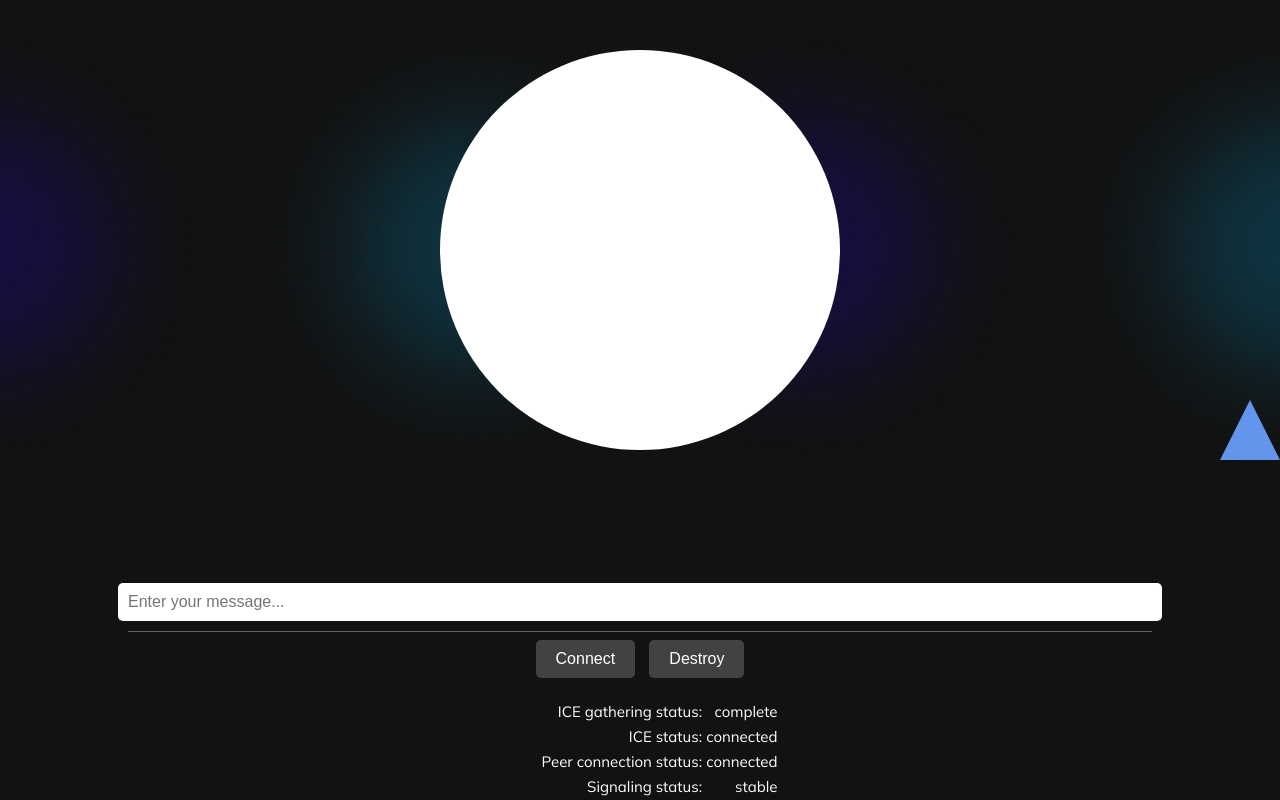
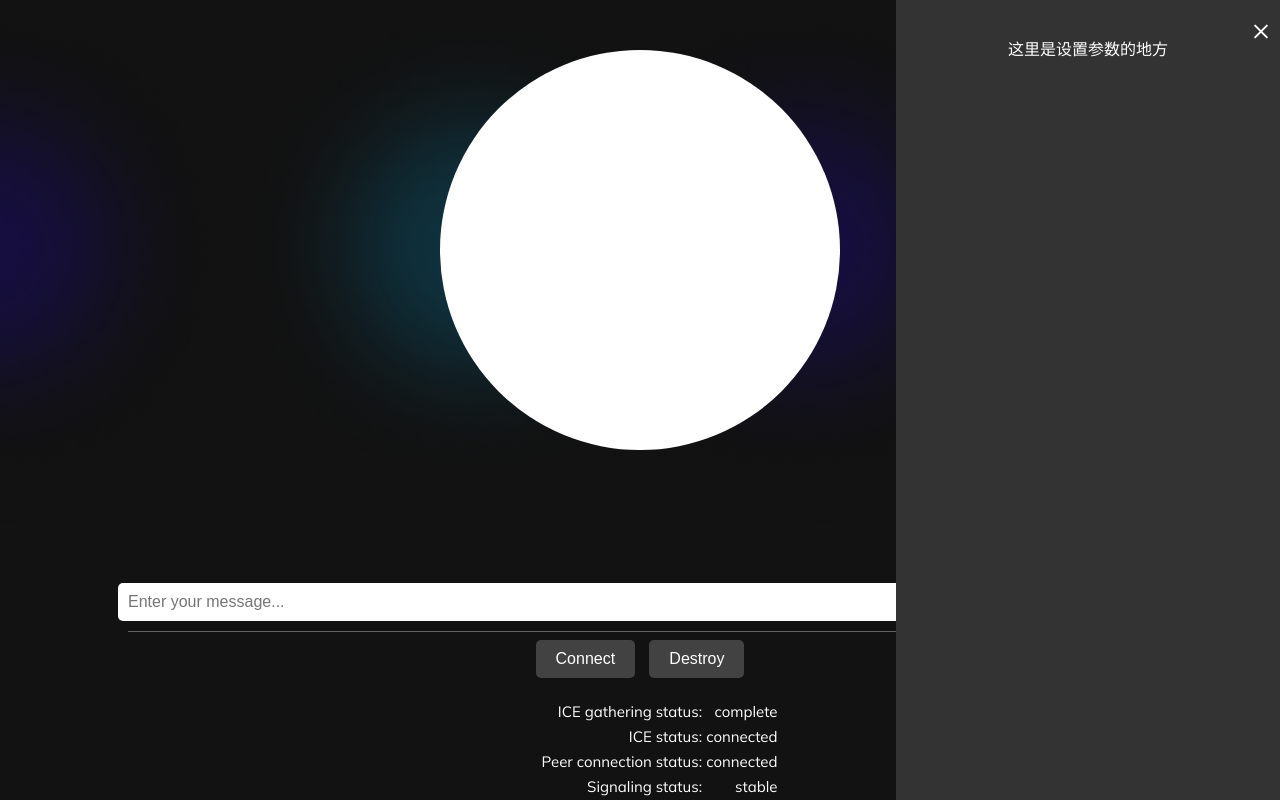
Before and after one commit to flamebobo/PCCW_digital_human, a website with bundled scripts: page index.html in a window 1280 px wide. Both pictures are taken after a click on the element 1250 px from the left and 430 px from the top of the page. Built offline with nearby package versions, Linux system fonts and the light colour scheme.

Commit message:
添加侧边抽屉样式，及代码注释

```diff
--- a/index.html
+++ b/index.html
@@ -75,10 +75,17 @@
       height: 100%;
     }
 
-    #content {
+    .main-content {
+      transition: margin-right 0.3s;
+      width: 100%;
       min-height: 100%;
       display: flex;
       flex-direction: column;
+    }
+
+    /* 打开抽屉时主内容区域样式 */
+    .main-content.reduce {
+      margin-right: 30vw; /* 抽屉打开时减少的宽度 */
     }
 
     /*#buttons {*/
@@ -201,41 +208,51 @@
       margin-bottom: 10px;
       clear: both;
     }
-    /* 三角形按钮样式 */
-    #triangle-button {
-      width: 0;
-      height: 0;
-      border-left: 30px solid transparent;
-      border-right: 30px solid transparent;
-      border-bottom: 60px solid cornflowerblue;
+
+    /* 抽屉按钮样式 */
+    .sidebar-toggle {
+      width: 30px;
+      height: 30px;
+      background-color: #333;
       position: fixed;
       right: 0;
       top: 50%;
       cursor: pointer;
+      /* 使用伪元素创建三角形箭头 */
+      clip-path: polygon(100% 50%, 0 0, 0 100%);
     }
 
-    /* 抽屉页面样式 */
-    #drawer {
-      width: 250px;
+    /* 侧边栏抽屉样式 */
+    .sidebar {
+      width: 30vw; /* 抽屉宽度为30%的视口宽度 */
       height: 100%;
       background-color: #333;
       position: fixed;
       top: 0;
-      right: -250px; /* 初始时隐藏 */
+      right: -30vw; /* 开始时隐藏在视图外 */
       transition: right 0.3s;
+      z-index: 1000;
     }
 
-    /* 抽屉内容样式 */
-    #drawer-content {
+    .sidebar-content {
       padding: 20px;
       color: white;
     }
+
+    .close-sidebar {
+      position: absolute;
+      top: 10px;
+      right: 10px;
+      cursor: pointer;
+      font-size: 30px;
+    }
+
 
   </style>
 </head>
 
 <body>
-  <div id="content">
+  <div id="main-content" class="main-content">
     <div id="video-wrapper">
       <div>
         <video id="talk-video" width=400 height=400 autoplay></video>
@@ -276,16 +293,20 @@
         </tr>
       </table>
     </div>
-    <!-- 三角形按钮 -->
-    <div id="triangle-button"></div>
-    <!-- 抽屉页面 -->
-    <div id="drawer">
-      <!-- 抽屉内容 -->
-      <div id="drawer-content">
-        <!-- 在这里添加设置参数的表单或其他元素 -->
-        <p>这里是设置参数的地方</p>
-      </div>
   </div>
+
+  <!-- 侧边栏抽屉按钮 -->
+  <div id="sidebar-toggle" class="sidebar-toggle"></div>
+  <!-- 侧边栏抽屉内容 -->
+  <div id="sidebar" class="sidebar">
+    <div class="sidebar-content">
+      <!-- 在这里放置您的设置参数内容 -->
+      <p>这里是设置参数的地方</p>
+      <!-- 关闭按钮 -->
+      <div id="close-sidebar" class="close-sidebar">&times;</div>
+    </div>
+  </div>
+
   <script type="module" src="./index.js"></script>
 </body>
 </html>
--- a/streaming-client-api.js
+++ b/streaming-client-api.js
@@ -1,17 +1,20 @@
 //Edit by Fang Wang on Oct 17 2023
 'use strict';
 
+// 导入API配置，这应该包含API的URL和Key。
 import DID_API from './api.json' assert { type: 'json' };
 if (DID_API.key == '🤫') alert('Please put your api key inside ./api.json and restart..')
 
+// 兼容不同浏览器的RTCPeerConnection构造函数。
 const RTCPeerConnection = (window.RTCPeerConnection || window.webkitRTCPeerConnection || window.mozRTCPeerConnection).bind(window);
 
+// 定义全局变量
 let peerConnection;
 let streamId;
 let sessionId;
 let sessionClientAnswer;
 
-
+// 获取DOM元素
 const talkVideo = document.getElementById('talk-video');
 talkVideo.setAttribute('playsinline', '');
 const peerStatusLabel = document.getElementById('peer-status-label');
@@ -19,15 +22,18 @@ const iceStatusLabel = document.getElementById('ice-status-label');
 const iceGatheringStatusLabel = document.getElementById('ice-gathering-status-label');
 const signalingStatusLabel = document.getElementById('signaling-status-label');
 
+// 连接按钮点击事件处理函数
 const connectButton = document.getElementById('connect-button');
 connectButton.onclick = async () => {
+  // 如果已经连接，则不执行任何操作。
   if (peerConnection && peerConnection.connectionState === 'connected') {
     return;
   }
-
+  // 停止所有流并关闭现有的peer连接。
   stopAllStreams();
   closePC();
 
+  // 创建新的会话并获取流ID、offer、ICE服务器和会话ID。
   const sessionResponse = await fetch(`${DID_API.url}/talks/streams`, {
     method: 'POST',
     headers: {'Authorization': `Basic ${DID_API.key}`, 'Content-Type': 'application/json'},
@@ -58,15 +64,23 @@ connectButton.onclick = async () => {
     });
 };
 
-document.getElementById("triangle-button").addEventListener("click", function() {
-  var drawer = document.getElementById("drawer");
-  if (drawer.style.right === "-250px") {
-    drawer.style.right = "0";
-  } else {
-    drawer.style.right = "-250px";
-  }
+// 侧边栏开关事件监听
+document.getElementById("sidebar-toggle").addEventListener("click", function() {
+  document.getElementById("sidebar").style.right = "0";
+  document.getElementById("main-content").classList.add("reduce");
 });
+
+// 关闭侧边栏事件监听
+document.getElementById("close-sidebar").addEventListener("click", function() {
+  document.getElementById("sidebar").style.right = "-30vw";
+  document.getElementById("main-content").classList.remove("reduce");
+});
+
+
+
+// 用户输入处理，监听回车键
 document.getElementById('user-input-field').addEventListener('keypress', async function (e) {
+  // 如果按下回车键，则发送消息并请求GPT-3生成回应
   if (e.key === 'Enter') {
     var input = this.value;
     if (input.trim() !== '') {
@@ -85,11 +99,10 @@ document.getElementById('user-input-field').addEventListener('keypress', async f
 });
 
 
-// const talkButton = document.getElementById('talk-button');
-
 // 假设有一个全局变量来保存对话历史
 let conversationHistory = '';
 
+// 生成聊天回应的函数
 async function generateChatResponse(userInput) {
   const apiUrl = 'https://api.openai.com/v1/engines/text-davinci-003/completions';
   const apiKey = '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'; // 请确保使用自己的 API 密钥，并且不要公开暴露
@@ -141,56 +154,11 @@ async function generateChatResponse(userInput) {
 }
 
 
-talkButton.onclick = async () => {
-  if (peerConnection?.signalingState === 'stable' || peerConnection?.iceConnectionState === 'connected') {
-    // Get the user input from the text input field
-    const userInput = document.getElementById('user-input-field').value;
-
-    // Use OpenAI's GPT-3 to generate a response
-    const chatResponse = await generateChatResponse(userInput);
-
-    // const talkResponse = await fetch(`${DID_API.url}/talks/streams/${streamId}`, {
-    //   method: 'POST',
-    //   headers: { Authorization: `Basic ${DID_API.key}`, 'Content-Type': 'application/json' },
-    //   body: JSON.stringify({
-    //     script: {
-    //       type: 'text',
-    //       subtitles: 'false',
-    //       provider: { type: 'microsoft', voice_id: 'zh-cn-XiaomoNeural' },
-    //       ssml: true,
-    //       input: chatResponse, // Use the GPT-3 response as the input value
-    //     },
-    //     config: {
-    //       fluent: true,
-    //       pad_audio: 0,
-    //       driver_expressions: {
-    //         expressions: [{ expression: 'neutral', start_frame: 0, intensity: 0 }],
-    //         transition_frames: 0,
-    //       },
-    //       align_driver: true,
-    //       align_expand_factor: 0,
-    //       auto_match: true,
-    //       motion_factor: 0,
-    //       normalization_factor: 0,
-    //       sharpen: true,
-    //       stitch: true,
-    //       result_format: 'mp4',
-    //     },
-    //     'driver_url': 'bank://lively/',
-    //     'config': {
-    //       'stitch': true,
-    //     },
-    //     'session_id': sessionId,
-    //   }),
-    // });
-  }
-};
-
-
 // //################################
-
+// 销毁按钮点击事件处理函数
 const destroyButton = document.getElementById('destroy-button');
 destroyButton.onclick = async () => {
+  // 发送请求删除会话和关闭peer connection
   await fetch(`${DID_API.url}/talks/streams/${streamId}`,
     {
       method: 'DELETE',
@@ -201,6 +169,8 @@ destroyButton.onclick = async () => {
   stopAllStreams();
   closePC();
 };
+
+// 如果peer connection状态是稳定的或已连接，则使用GPT-3生成回应
 async function getMessageFromGPT(userInput) {
   if (peerConnection?.signalingState === 'stable' || peerConnection?.iceConnectionState === 'connected') {
     // Get the user input from the text input field
@@ -267,19 +237,22 @@ async function getMessageFromGPT(userInput) {
         // bank://subtle	细微的动作|工作最多的面孔，彼此靠近在一个单一的图像
         // bank://stitch	最好的作品时 "stitch": true
         'driver_url': 'bank://lively/',
-        'config': {
-          'stitch': true,
-        },
         'session_id': sessionId,
       }),
     });
   }
 }
+
+// ICE收集状态变化的回调函数
 function onIceGatheringStateChange() {
+  // 更新状态显示
   iceGatheringStatusLabel.innerText = peerConnection.iceGatheringState;
   iceGatheringStatusLabel.className = 'iceGatheringState-' + peerConnection.iceGatheringState;
 }
+
+// ICE候选处理的回调函数
 function onIceCandidate(event) {
+  // 将ICE候选发送到服务器
   console.log('onIceCandidate', event);
   if (event.candidate) {
     const { candidate, sdpMid, sdpMLineIndex } = event.candidate;
@@ -292,7 +265,10 @@ function onIceCandidate(event) {
       });
   }
 }
+
+// ICE连接状态变化的回调函数
 function onIceConnectionStateChange() {
+  // 更新状态显示并处理失败或关闭的状态
   iceStatusLabel.innerText = peerConnection.iceConnectionState;
   iceStatusLabel.className = 'iceConnectionState-' + peerConnection.iceConnectionState;
   if (peerConnection.iceConnectionState === 'failed' || peerConnection.iceConnectionState === 'closed') {
@@ -300,21 +276,32 @@ function onIceConnectionStateChange() {
     closePC();
   }
 }
+
+// 连接状态变化的回调函数
 function onConnectionStateChange() {
+  // 更新状态显示
   // not supported in firefox
   peerStatusLabel.innerText = peerConnection.connectionState;
   peerStatusLabel.className = 'peerConnectionState-' + peerConnection.connectionState;
 }
+
+// 信号状态变化的回调函数
 function onSignalingStateChange() {
+  // 更新状态显示
   signalingStatusLabel.innerText = peerConnection.signalingState;
   signalingStatusLabel.className = 'signalingState-' + peerConnection.signalingState;
 }
+
+// Track事件的回调函数
 function onTrack(event) {
+  // 将接收到的流设置到video元素上
   const remoteStream = event.streams[0];
   setVideoElement(remoteStream);
 }
 
+// 创建peer connection并设置远程和本地描述
 async function createPeerConnection(offer, iceServers) {
+  // 创建peer connection，监听各种状态变化事件
   if (!peerConnection) {
     peerConnection = new RTCPeerConnection({iceServers});
     peerConnection.addEventListener('icegatheringstatechange', onIceGatheringStateChange, true);
@@ -337,7 +324,9 @@ async function createPeerConnection(offer, iceServers) {
   return sessionClientAnswer;
 }
 
+// 将流设置到video元素的函数
 function setVideoElement(stream) {
+  // 如果流存在，则设置到video元素上
   if (!stream) return;
   talkVideo.srcObject = stream;
 
@@ -347,7 +336,9 @@ function setVideoElement(stream) {
   }
 }
 
+// 停止所有流的函数
 function stopAllStreams() {
+  // 停止video元素的所有流
   if (talkVideo.srcObject) {
     console.log('stopping video streams');
     talkVideo.srcObject.getTracks().forEach(track => track.stop());
@@ -355,7 +346,10 @@ function stopAllStreams() {
   }
 }
 
+// 关闭peer connection的函数
+
 function closePC(pc = peerConnection) {
+  // 关闭peer connection并移除所有事件监听器
   if (!pc) return;
   console.log('stopping peer connection');
   pc.close();
```
